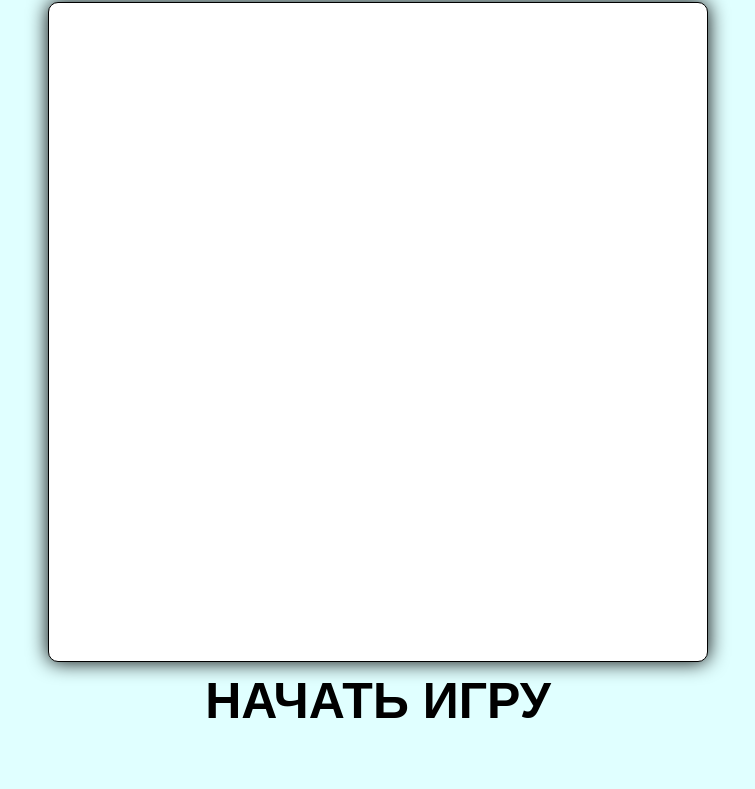
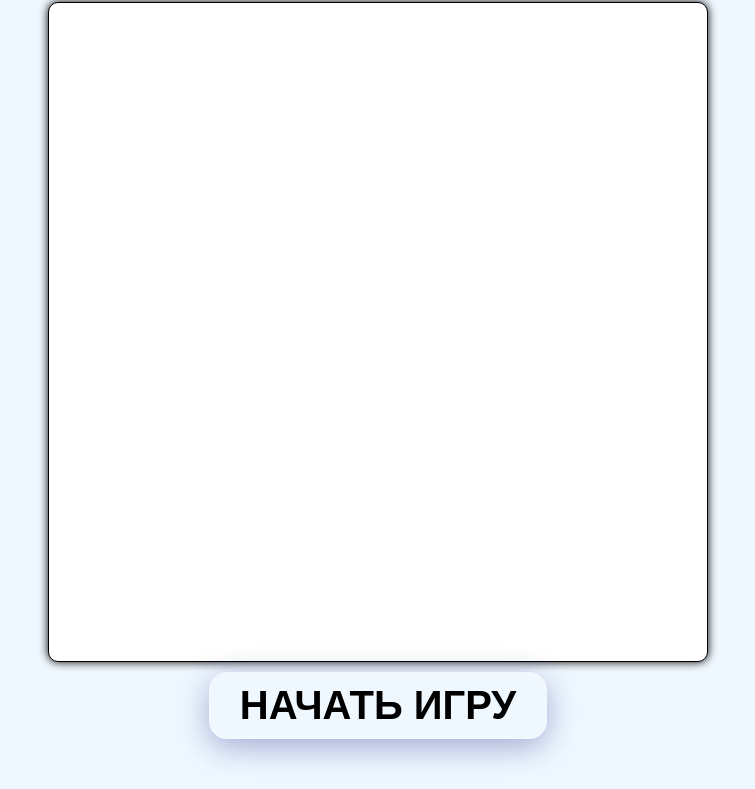
Before and after one commit to kanyewest228/kanyewest, a plain HTML site: page index.html in a window 1280 px wide. Shown: the part 116-905 px from the top of the page, without its empty margins (262-1017 px from the left). Drawn offline with Linux system fonts and the light colour scheme.

Commit message:
with delay (??)

```diff
--- a/assets/css/style.css
+++ b/assets/css/style.css
@@ -5,7 +5,7 @@
 }
 
 body {
-    background: lightcyan;
+    background: aliceblue;
     display: flex;
     justify-content: center;
     align-items: center;
@@ -20,13 +20,20 @@ img {
     transition: .5s;
 }
 
-.trans {
-    transform: rotateY(180deg);
-}
 
 h1 {
     font-family: sans-serif;
     font-size: 50px;
+}
+
+button {
+    padding: 10px 30px;
+    background: aliceblue;
+    box-shadow: 0 8px 32px 0 rgba(31, 38, 135, 0.37);
+    border: 1px solid rgba(255, 255, 255, 0.18);
+    border-radius: 18px;
+    font-size: 40px;
+    font-weight: bold;
     cursor: pointer;
 }
 
@@ -39,7 +46,7 @@ section {
     justify-content: center;
     gap: 3px;
     flex-wrap: wrap;
-    box-shadow: 0 0 20px black;
+    box-shadow: 0 0 10px black;
     border-radius: 10px;
     background: white;
     align-items: center;
@@ -61,8 +68,6 @@ section {
     position: relative;
     cursor: pointer;
     user-select: none;
+    transform-style: preserve-3d;
+    transition: .5s;
 }
-
-.card img {
-    transition: opacity 0.3s;
-}
--- a/index.html
+++ b/index.html
@@ -13,6 +13,6 @@
 <body>
 <h1>МЕМОРИНА</h1>
 <section id="parent"></section>
-<h1 onclick="startGame()">НАЧАТЬ ИГРУ</h1>
+<button onclick="startGame()">НАЧАТЬ ИГРУ</button>
 </body>
 </html>
--- a/main.js
+++ b/main.js
@@ -1,12 +1,10 @@
 function startGame() {
-
-    const cardsImage = ['img/crab.jpg', 'img/dolphin.jpg', 'img/fooga.jpg', 'img/medusa.jpg', 'img/octopus.jpg',  'img/shark.jpg', 'img/whale.jpg', 'img/zola.jpg']
+    document.getElementById('parent').innerHTML = '';
+    const cardsImage = ['img/crab.jpg', 'img/dolphin.jpg', 'img/fooga.jpg', 'img/medusa.jpg', 'img/octopus.jpg', 'img/shark.jpg', 'img/whale.jpg', 'img/zola.jpg']
     const cardsShuffle = [...cardsImage, ...cardsImage].sort(() => Math.random() - 0.5)
 
     let cardDiv = [];
     let parent = document.getElementById('parent')
-    let deckBlocked = false
-    let flippedCards = []
 
     while (cardsShuffle.length > 0) {
         cardDiv = parent.appendChild(document.createElement('div'))
@@ -26,18 +24,19 @@ function startGame() {
         backImg.classList.add = 'backImg'
         backImg.setAttribute('draggable', 'false')
 
-
         cardDiv.addEventListener('click', flipCard)
 
         cardsShuffle.shift()
     }
+}
 
+let deckBlocked = false
+let flippedCards = []
 
 function flipCard () {
     if (deckBlocked) return
     if (this === flippedCards[0]) return
     if (this.classList.contains('matched')) return
-
     this.firstChild.classList.toggle('hid')
     this.lastChild.classList.toggle('hid')
     flippedCards.push(this)
@@ -68,6 +67,4 @@ function startGame() {
         deckBlocked = false
     }, 1000)
 
-
 }
-}
```
Lines whose indentation alone changed are shown as unchanged.
